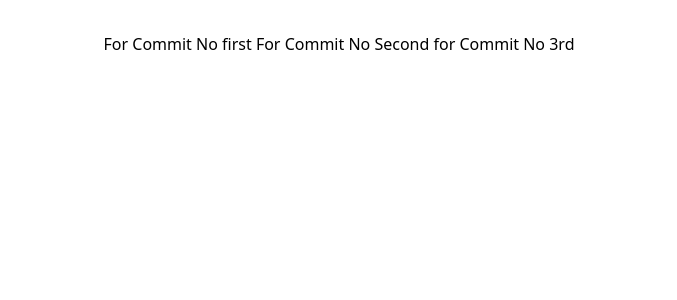
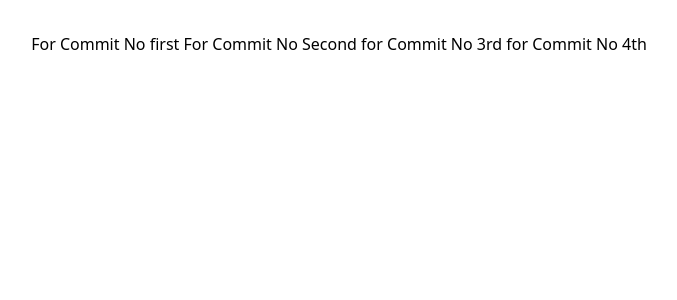
Before and after one commit to MJawadAmin/Redux-Practices, a React (Vite) app: page / in a window 1280 px wide. Shown: the top 300 px of the page, without its empty margins (301-978 px from the left). Built offline with nearby package versions, Linux system fonts and the light colour scheme.

Commit message:
1.5 commit

```diff
--- a/src/App.jsx
+++ b/src/App.jsx
@@ -10,7 +10,8 @@ function App() {
     <>
     <h1> For Commit No first
       For Commit No Second
-      for Commit No 3rd
+      for Commit No  3rd
+      for Commit No 4th
     </h1>
     </>
   )
```
